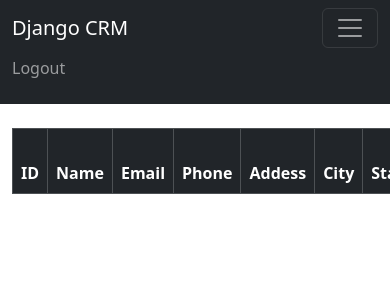
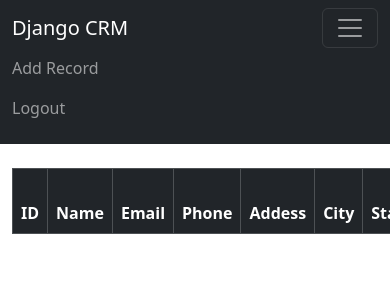
Before and after one commit to thiago-freitas-tavares/django-crm, a Django app: page / in a window 390 px wide, after a click that opens the changed part; the page is wider, and only the part inside the window is pictured. Shown: the top 300 px of that part. Run offline with Django 4.2, Linux system fonts and the light colour scheme; the visitor is signed in with stand-in values (Sample User, id 1); data that the repository does not hold is empty.

Commit message:
add record

```diff
--- a/website/templates/navbar.html
+++ b/website/templates/navbar.html
@@ -16,6 +16,8 @@
       <ul class="navbar-nav me-auto mb-2 mb-lg-0">
         {% if user.is_authenticated %}
         <li class="nav-item">
+          <a class="nav-link" href="{% url 'add_record' %}">Add Record</a>
+        <li class="nav-item">
           <a class="nav-link" href="{% url 'logout' %}">Logout</a>
         {% else %}
         <li class="nav-item">
--- a/website/urls.py
+++ b/website/urls.py
@@ -6,5 +6,6 @@
     path('logout/', views.logout_user, name='logout'),
     path('register/', views.register_user, name='register'),
     path('record/<int:pk>', views.customer_record, name='record'),
-    path('delete_record/<int:pk>', views.delete_record, name='delete_record')
+    path('delete_record/<int:pk>', views.delete_record, name='delete_record'),
+    path('add_record/', views.add_record, name='add_record')
 ]
--- a/website/views.py
+++ b/website/views.py
@@ -1,7 +1,7 @@
 from django.shortcuts import render, redirect
 from django.contrib.auth import authenticate, login, logout
 from django.contrib import messages
-from .forms import SignUpForm
+from .forms import SignUpForm, AddRecordForm
 from .models import Record
 
 
@@ -44,6 +44,7 @@
     return render(request, 'register.html', {'form':form})
   return render(request, 'register.html', {'form':form})
 
+
 def customer_record(request, pk):
   if request.user.is_authenticated:
     customer_record = Record.objects.get(id=pk)
@@ -51,6 +52,7 @@
   else:
     messages.success(request, "You must be logged in to view that page.")
     return redirect('home')
+
 
 def delete_record(request, pk):
   if request.user.is_authenticated:
@@ -61,3 +63,17 @@
   else:
     messages.success(request, "You must be logged in to delete a record.")
     return redirect('home')
+
+
+def add_record(request):
+  form = AddRecordForm(request.POST or None) # This way we use one less else statement
+  if request.user.is_authenticated:
+    if request.method == "POST":
+      if form.is_valid():
+        form.save()
+        messages.success(request, "Record added.")
+        return redirect('home')
+    return render(request, 'add_record.html', {'form':form})
+  else:
+    messages.success(request, "You must be logged in to add a record.")
+    return redirect('home')
```
Also changed, not shown: website/forms.py (+18 -1 lines), website/templates/add_record.html (added, +10 -0 lines), README.md.
